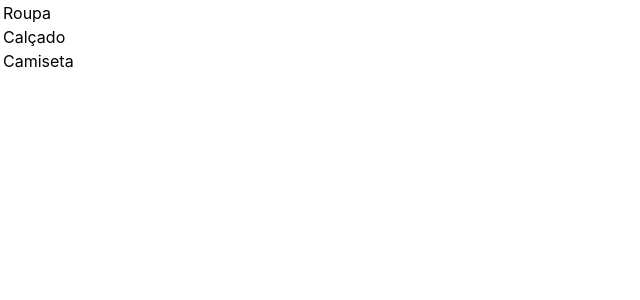
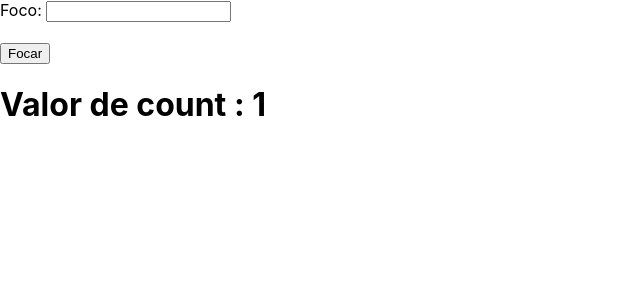
Before and after one commit to joanmdrs/advanced-reactjs, a React (Create React App) app: page / in a window 1280 px wide. Shown: the top 300 px of the page, without its empty margins (0-640 px from the left). Built offline with nearby package versions, Linux system fonts and the light colour scheme.

Commit message:
aula sobre useRef

```diff
--- a/src/App.js
+++ b/src/App.js
@@ -1,35 +1,32 @@
-import React, {Fragment} from 'react'
+import React, { useEffect, useRef } from 'react'
 
-const store = [{
-  type: 'Roupa'
-},{
-  type: 'Calçado'
-},{
-  type: 'Camiseta'
-}]
+function App(){
+  const inputRef = useRef()
+  const count = useRef(1)
 
-function Column({type}) {
+  const handleClick = () => {
+    inputRef.current.focus()
+    console.log('inputRef.current', inputRef.current)
+  }
+
+  useEffect(() => {
+    setTimeout(() => {
+      count.current = 300
+    }, 3000)
+  })
+
+
   return (
-    <tr>
-      <td>{type}</td>
-    </tr>
+    <>
+      Foco: <input ref={inputRef} />
+      <br />
+      <br />
+      <button onClick={handleClick}>Focar</button>
+
+      <h1>Valor de count : {count.current}</h1>
+    </>
   )
 }
 
-function App(){
-  const renderColumns = (element, key) => {
-    return (
-      <Fragment key={`column-${key}`}>
-        <Column type={element.type} />
-      </Fragment>
-    )
-  }
-
-  return (
-    <table>
-      {store.map(renderColumns)}
-    </table>
-  )
-}
 
 export default App
--- a/src/index.js
+++ b/src/index.js
@@ -11,7 +11,7 @@ const main = (
   </ErrorBoundary>
 
 )
-ReactDOM.render(main, document.getElementById('root'))
+ReactDOM.render(<App />, document.getElementById('root'))
 
 // If you want to start measuring performance in your app, pass a function
 // to log results (for example: reportWebVitals(console.log))
```
